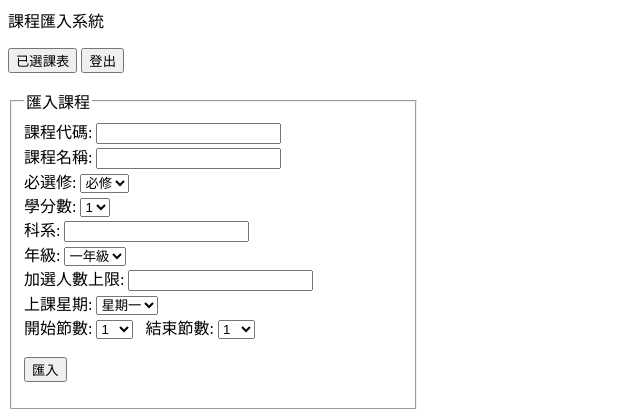
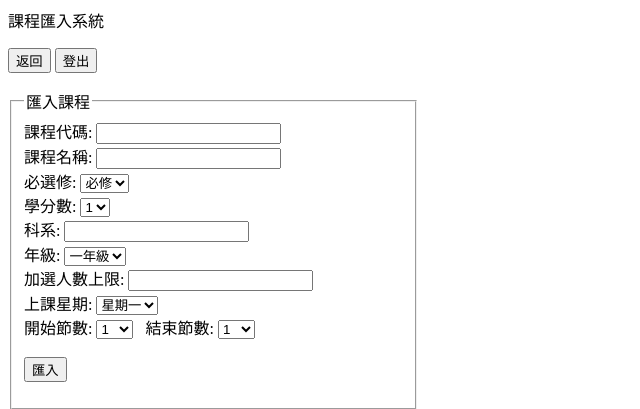
Before and after one commit to ChiWenKo/PHP, a PHP site: page /import.php in a window 1280 px wide. Shown: the top 409 px of the page, without its empty margins (0-640 px from the left). Run offline with PHP 8.4, Linux system fonts and the light colour scheme.

Commit message:
Update import.php
Removed wrong button and changed to return button

```diff
--- a/search_php/import.php
+++ b/search_php/import.php
@@ -1,6 +1,6 @@
 
 課程匯入系統<p>
-<a href="action1.php"><button>已選課表</button></a>
+<a href="TA.php"><button>返回</button></a>
 <a href = "logout.php"><button>登出</button></a><p>
 
 
```
